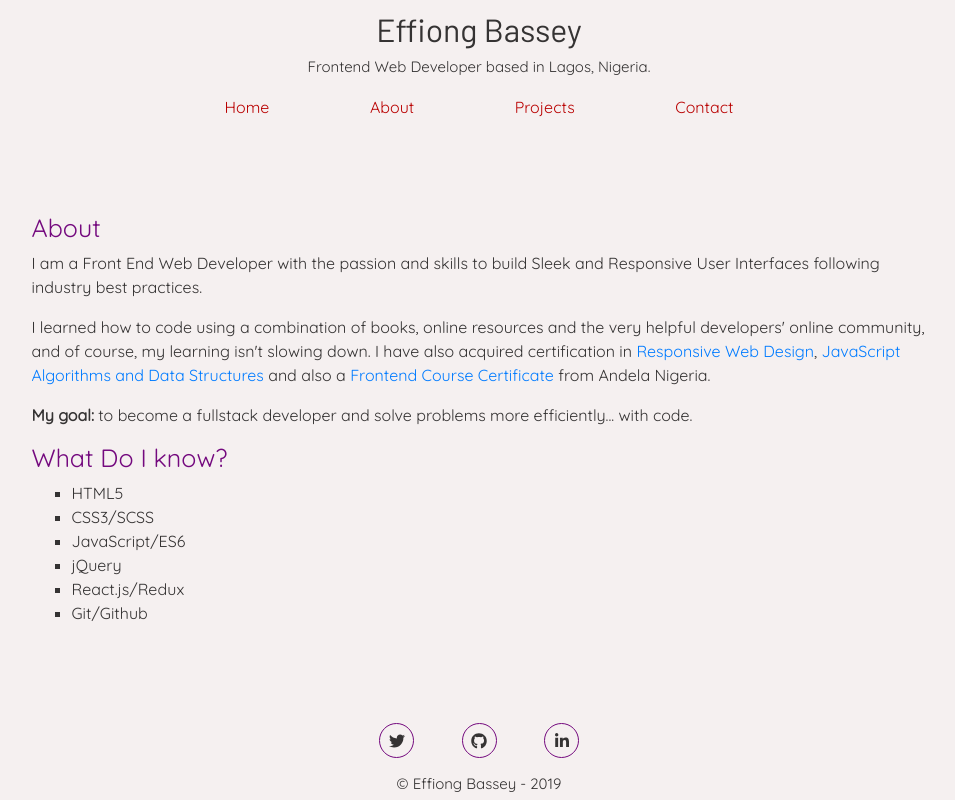
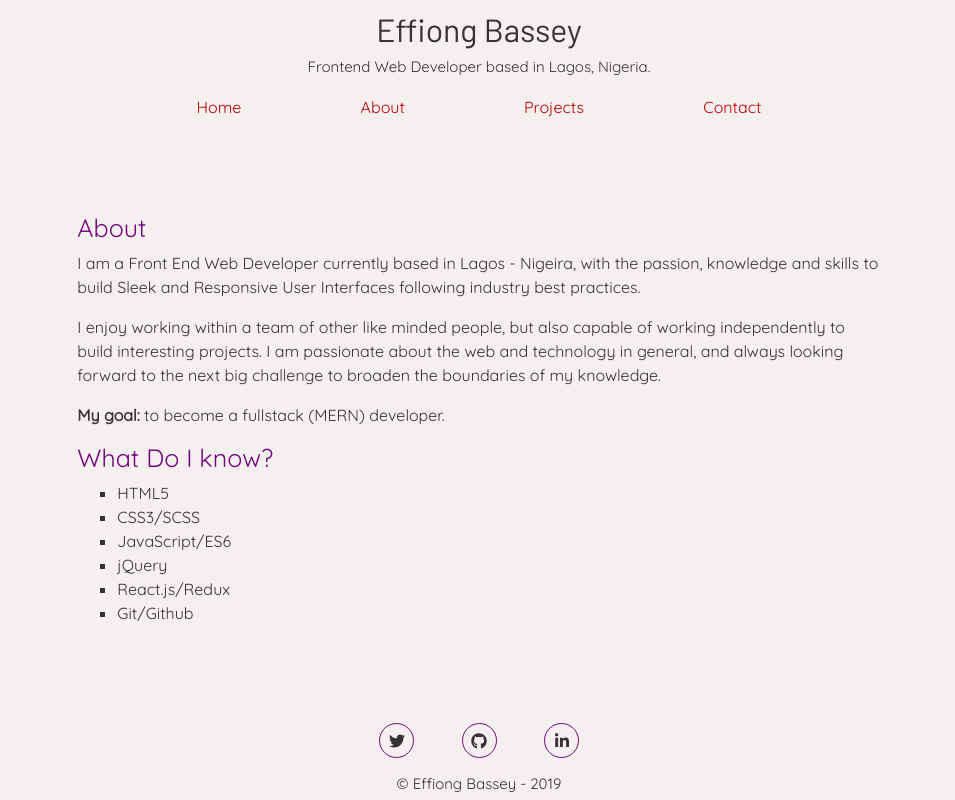
Before and after one commit to effiong-jr/portfolio, a React (Create React App) app: page /about in a window 1280 px wide. Shown: the whole page, without its empty margins (161-1116 px from the left). Built offline with nearby package versions, Linux system fonts and the light colour scheme.

Commit message:
Improved responsiveness of projects display page

```diff
--- a/src/App.css
+++ b/src/App.css
@@ -7,7 +7,7 @@
     font-size: 16px;
 }
 
-.container {
+.container-fluid {
     display: grid;
     grid-template-rows: auto auto;
     position: relative;
--- a/src/App.js
+++ b/src/App.js
@@ -11,10 +11,10 @@ import './App.css';
 
 function App() {
   return (
-    <div className="container">
+    <div className="container-fluid">
       <Router>
         <Navbar />
-        <div className="content-wrapper col-md-10 mx-auto">
+        <div className="content-wrapper col-lg-8 col-xs-12 mx-auto">
           <Switch>
             <Route path='/' exact component={Home} />
             <Route path='/about' component ={About} />
--- a/src/Components/About/index.js
+++ b/src/Components/About/index.js
@@ -7,20 +7,18 @@ function About() {
             <main >
                 <h1 className="heading">About</h1>
                 <p>
-                    I am a Front End Web Developer with the passion and skills to
+                    I am a Front End Web Developer currently based in Lagos - Nigeira, with the passion, knowledge and skills to
                     build Sleek and Responsive User Interfaces following industry best practices.
                 </p>
                 <p>
-                    I learned how to code using a combination of books, online resources and the very
-                    helpful developers' online community, and of course, my learning isn't slowing down. I have also acquired certification
-                    in <a href="https://www.freecodecamp.org/certification/debull/responsive-web-design">Responsive
-                    Web Design</a>, <a href="https://www.freecodecamp.org/certification/debull/javascript-algorithms-and-data-structures">
-                        JavaScript Algorithms and Data Structures</a> and also a <a href="https://drive.google.com/open?id=1uvNjMNWDcVMzFp8q58iUyBRyf4ytrjlD">
-                        Frontend Course Certificate</a> from Andela Nigeria.
+                    I enjoy working within a team of other like minded people, but also capable of working independently
+                    to build interesting projects.
+                    I am passionate about the web and technology in general, and always looking forward to the next big challenge
+                    to broaden the boundaries of my knowledge.
                 </p>
 
                 <p>
-                    <strong>My goal:</strong> to become a fullstack developer and solve problems more efficiently... with code.
+                    <strong>My goal:</strong> to become a fullstack (MERN) developer.
                 </p>
 
                 <h2 className="heading">What Do I know?</h2>
--- a/src/Components/Projects/index.css
+++ b/src/Components/Projects/index.css
@@ -1,7 +1,4 @@
 .projects-container {
-    display: flex;
-    flex-direction: row;
-    flex-wrap: wrap;
     justify-content: center;
     padding-top: 30px;
     padding-bottom: 20px;
@@ -16,7 +13,7 @@
 
 .img-container {
     min-width: 100%;
-    height: 150px;
+    /* height: 150px; */
     overflow: hidden;
 }
 
--- a/src/Components/Projects/index.js
+++ b/src/Components/Projects/index.js
@@ -15,11 +15,11 @@ function Projects() {
 
             <div className="button-container">
                 <CustomButton className="btn">
-                    <a href={project.demoLink}>App Demo</a>
+                    <a href={project.demoLink} target="_blank"  rel="noopener noreferrer">App Demo</a>
                 </CustomButton>
 
                 <CustomButton>
-                    <a href={project.codeLink}>GitHub</a>
+                    <a href={project.codeLink} target="_blank"  rel="noopener noreferrer">Code</a>
                 </CustomButton>
 
             </div>
@@ -28,7 +28,7 @@ function Projects() {
     return(
         <div className="projects">
             <h2 className="heading">Projects</h2>
-            <div className="row text-center projects-container">
+            <div className="d-flex flex-wrap text-center projects-container">
                 {projects}
             </div>
         </div>
```
